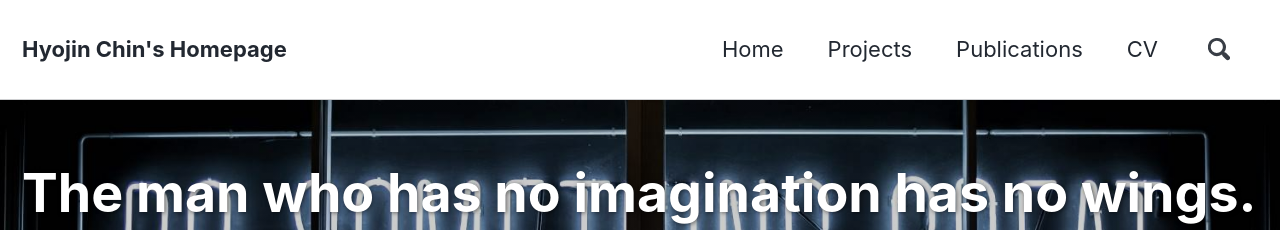
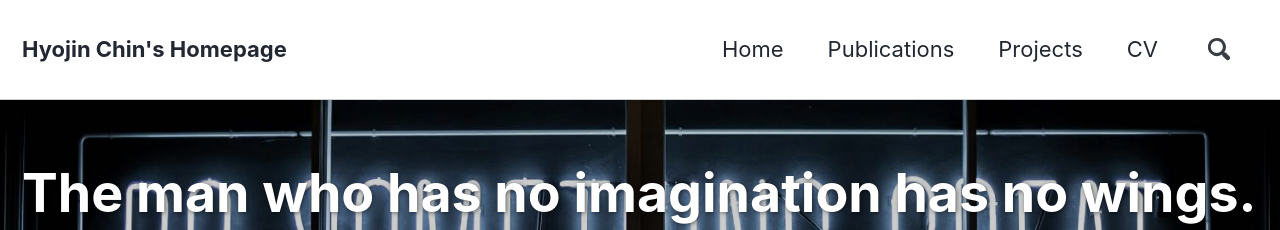
Before and after one commit to tesschin/tesschin.github.io, a Jekyll site: the page built from index.md, in a window 1280 px wide and 900 px high. Shown: the top 230 px of the window. Built offline with Jekyll 4.4.1, drawn with Linux system fonts in a browser that asks for light colours; nearby versions of some CDN libraries; the list of posts is cut into pages by our own code; part of the change alters nothing that is shown.

```diff
--- a/_data/navigation.yml
+++ b/_data/navigation.yml
@@ -2,10 +2,12 @@
 main:
   - title: "Home"
     url: /
+  - title: "Publications"
+    url: /publications/
   - title: "Projects"
     url: /projects_index/
-  - title: "Publications"
-    url: /publications/
+#  - title: "Publications"
+#    url: /publications/
 #  - title: "Blogs"
 #    url: /blogs/
 #  - title: "Codes"
```
